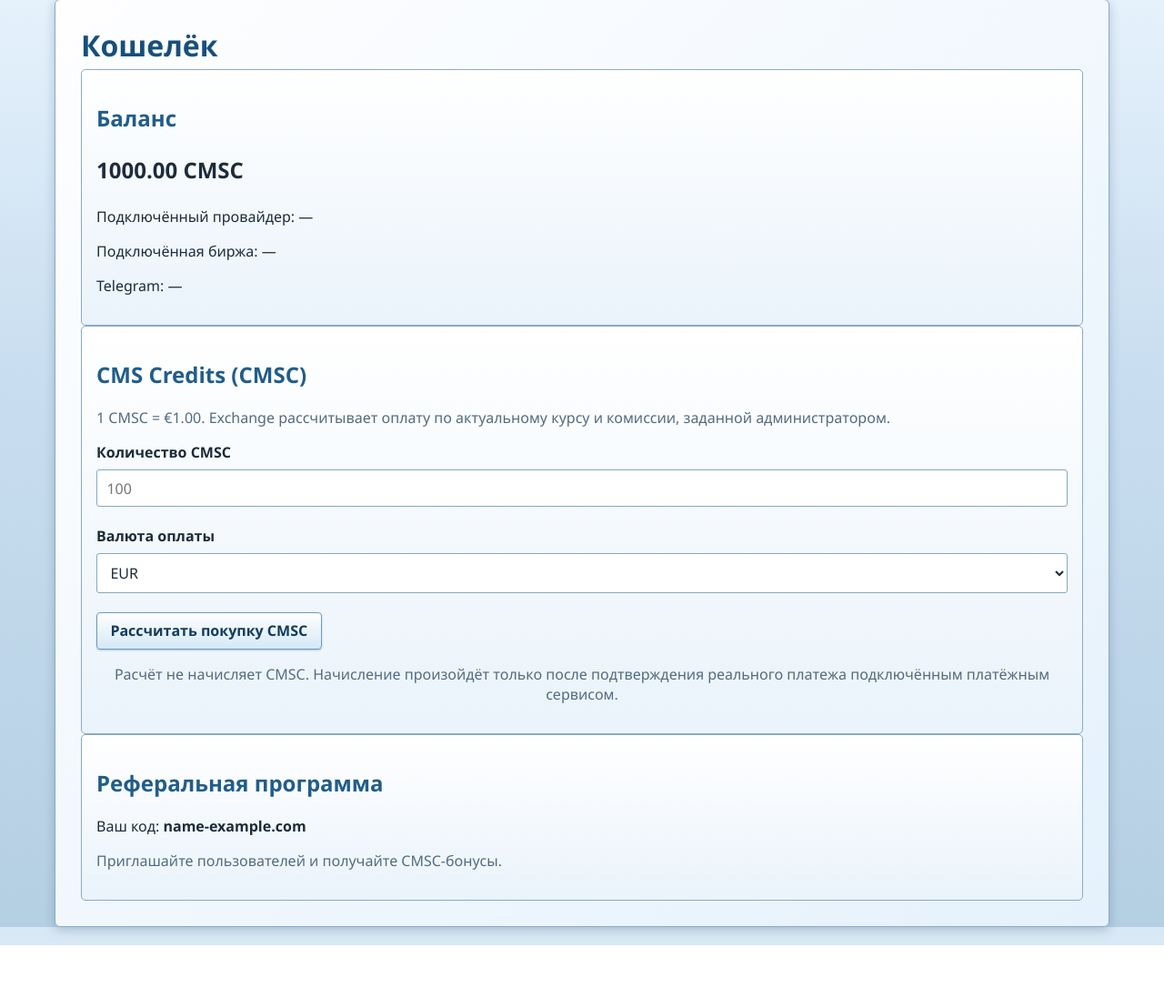
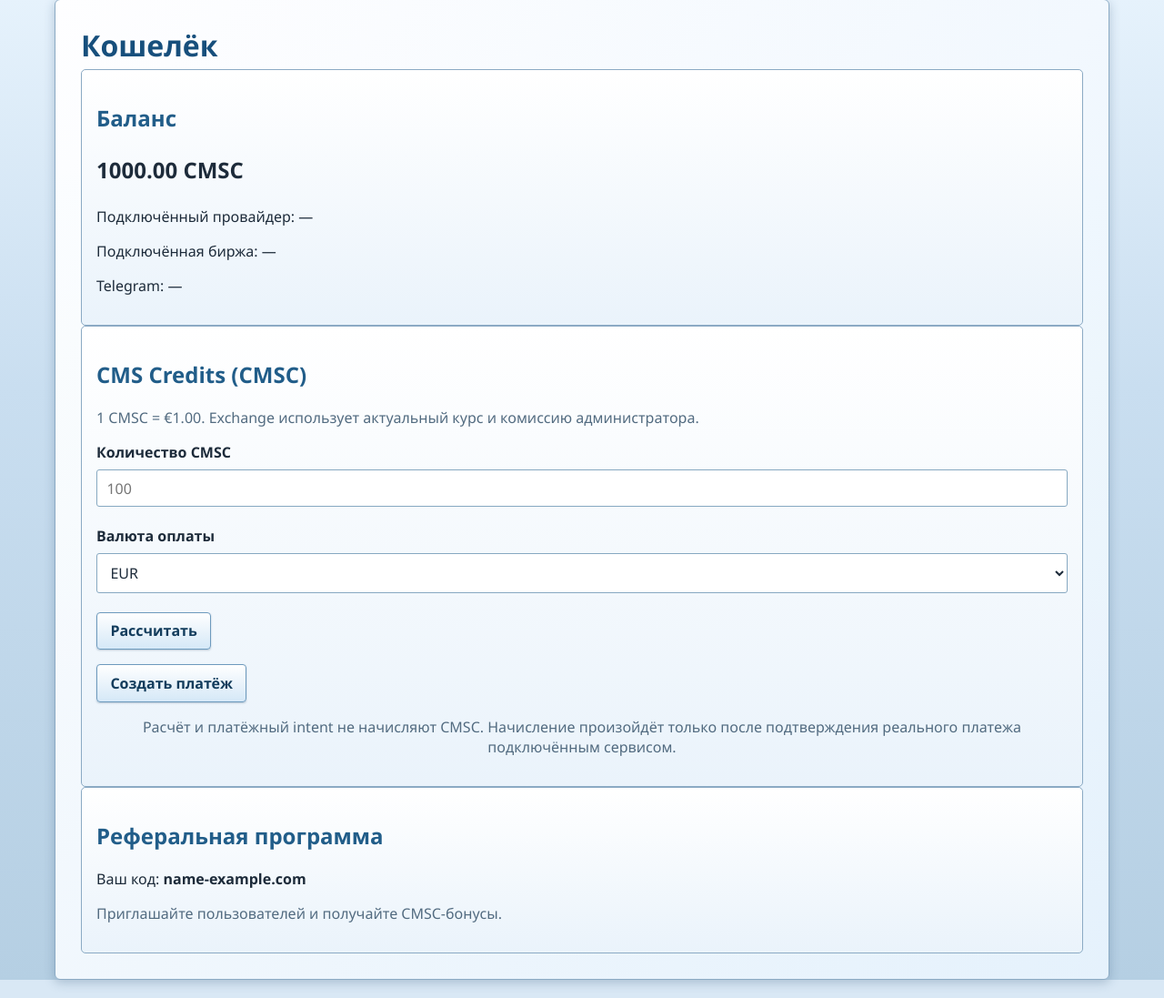
Before and after one commit to bosszeka40-pixel/Cms-my, a Flask app: page /wallet in a window 1280 px wide. Shown: the part 107-1204 px from the top of the page at 91% size. Before the commit the page ends 1146 px from the top, so only its background shows below. Run offline with Flask 3, Linux system fonts and the light colour scheme; the visitor is signed in with stand-in values (Sample User, id 1); data comes from the database, SQL or seed files in the repository.

Commit message:
feat: wire wallet UI to CMSC exchange quote and payment intent

```diff
--- a/templates/wallet.html
+++ b/templates/wallet.html
@@ -2,9 +2,7 @@
 
 {% block content %}
     <h1 class="page-title">Кошелёк</h1>
-    {% if message %}
-        <div class="message">{{ message }}</div>
-    {% endif %}
+    {% if message %}<div class="message">{{ message }}</div>{% endif %}
     <div class="card">
         <h2>Баланс</h2>
         <p style="font-size: 24px; font-weight: bold;">{{ '%.2f'|format(wallet.balance) }} CMSC</p>
@@ -14,28 +12,56 @@
     </div>
     <div class="card">
         <h2>CMS Credits (CMSC)</h2>
-        <p class="muted">1 CMSC = €1.00. Exchange рассчитывает оплату по актуальному курсу и комиссии, заданной администратором.</p>
-        <form method="post">
-            <input type="hidden" name="action" value="buy_credits">
+        <p class="muted">1 CMSC = €1.00. Exchange использует актуальный курс и комиссию администратора.</p>
+        <form id="cmsc-exchange-form">
             <div class="field-group">
                 <label for="amount">Количество CMSC</label>
-                <input type="number" min="1" step="1" id="amount" name="amount" placeholder="100" required>
+                <input type="number" min="1" step="1" id="amount" name="amount_cmsc" placeholder="100" required>
             </div>
             <div class="field-group">
                 <label for="currency">Валюта оплаты</label>
                 <select id="currency" name="currency">
-                    {% for currency in payment_currencies %}
-                        <option value="{{ currency }}">{{ currency }}</option>
-                    {% endfor %}
+                    {% for currency in payment_currencies %}<option value="{{ currency }}">{{ currency }}</option>{% endfor %}
+                    <option value="USDT">USDT</option><option value="USDC">USDC</option><option value="BTC">BTC</option>
                 </select>
             </div>
-            <button type="submit" class="btn">Рассчитать покупку CMSC</button>
+            <button type="submit" class="btn">Рассчитать</button>
         </form>
-        <p class="small-note">Расчёт не начисляет CMSC. Начисление произойдёт только после подтверждения реального платежа подключённым платёжным сервисом.</p>
+        <div id="cmsc-quote" class="small-note" style="margin-top: 16px;"></div>
+        <button id="cmsc-intent" class="btn" type="button" hidden>Создать платёж</button>
+        <div id="cmsc-intent-result" class="small-note" style="margin-top: 10px;"></div>
+        <p class="small-note">Расчёт и платёжный intent не начисляют CMSC. Начисление произойдёт только после подтверждения реального платежа подключённым сервисом.</p>
     </div>
     <div class="card">
         <h2>Реферальная программа</h2>
         <p>Ваш код: <strong>{{ user_email|replace('@', '-') }}</strong></p>
         <p class="muted">Приглашайте пользователей и получайте CMSC-бонусы.</p>
     </div>
+    <script>
+        (() => {
+            const form = document.getElementById('cmsc-exchange-form');
+            const quoteBox = document.getElementById('cmsc-quote');
+            const intentButton = document.getElementById('cmsc-intent');
+            const intentBox = document.getElementById('cmsc-intent-result');
+            let quote = null;
+            form.addEventListener('submit', async (event) => {
+                event.preventDefault();
+                intentButton.hidden = true;
+                intentBox.textContent = '';
+                const payload = { amount_cmsc: Number(form.amount_cmsc.value), currency: form.currency.value };
+                const response = await fetch('/api/exchange/cmsc/quote', { method: 'POST', headers: {'Content-Type': 'application/json'}, body: JSON.stringify(payload) });
+                const data = await response.json();
+                if (!response.ok) { quoteBox.textContent = data.detail || 'Не удалось рассчитать курс.'; return; }
+                quote = data;
+                quoteBox.textContent = `${data.cmsc_amount} CMSC = ${data.gross_payment} ${data.currency} + комиссия ${data.fee_amount} ${data.currency}; к оплате ${data.payable_amount} ${data.currency}. Курс: 1 ${data.currency} = ${data.eur_per_payment_unit} EUR.`;
+                intentButton.hidden = false;
+            });
+            intentButton.addEventListener('click', async () => {
+                if (!quote) return;
+                const response = await fetch('/api/exchange/cmsc/intent', { method: 'POST', headers: {'Content-Type': 'application/json'}, body: JSON.stringify({amount_cmsc: quote.cmsc_amount, currency: quote.currency}) });
+                const data = await response.json();
+                intentBox.textContent = response.ok ? `Платёж создан: ${data.intent_id}. Статус: ${data.status}. CMSC пока не начислены.` : (data.detail || 'Не удалось создать платёж.');
+            });
+        })();
+    </script>
 {% endblock %}
```
